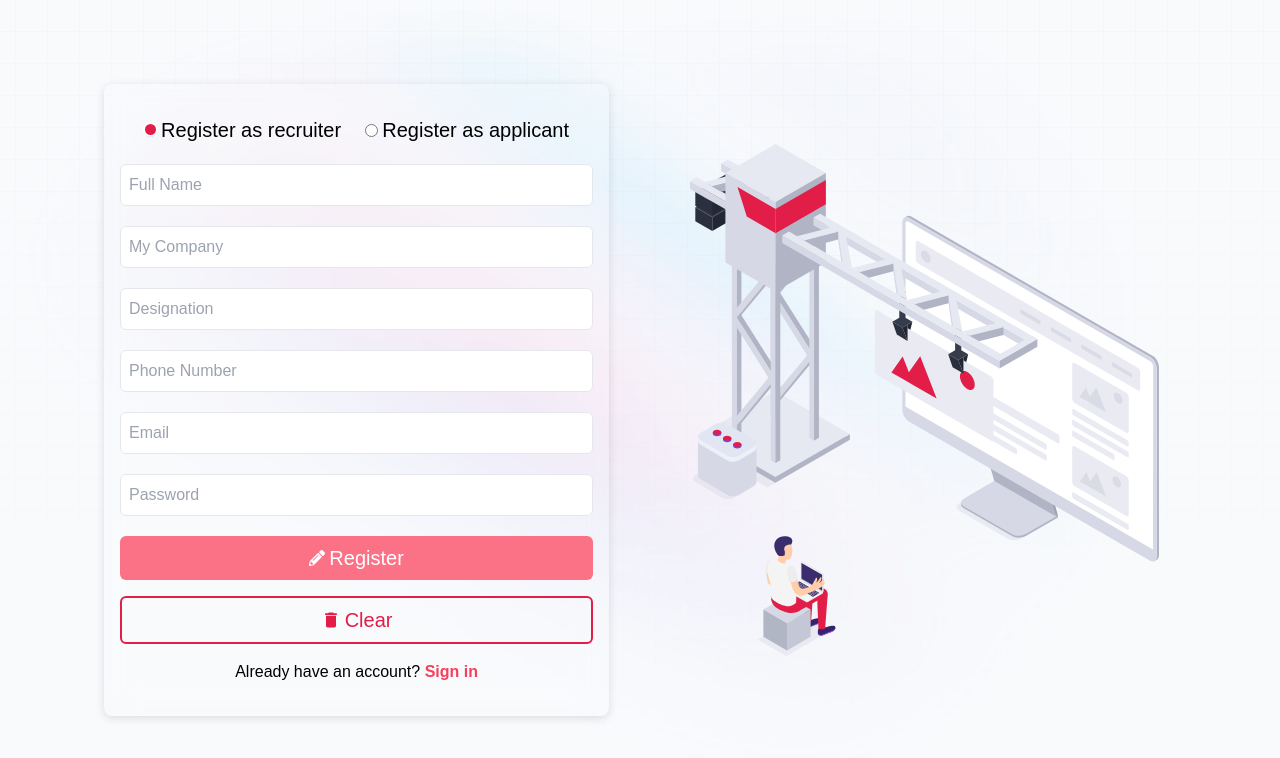
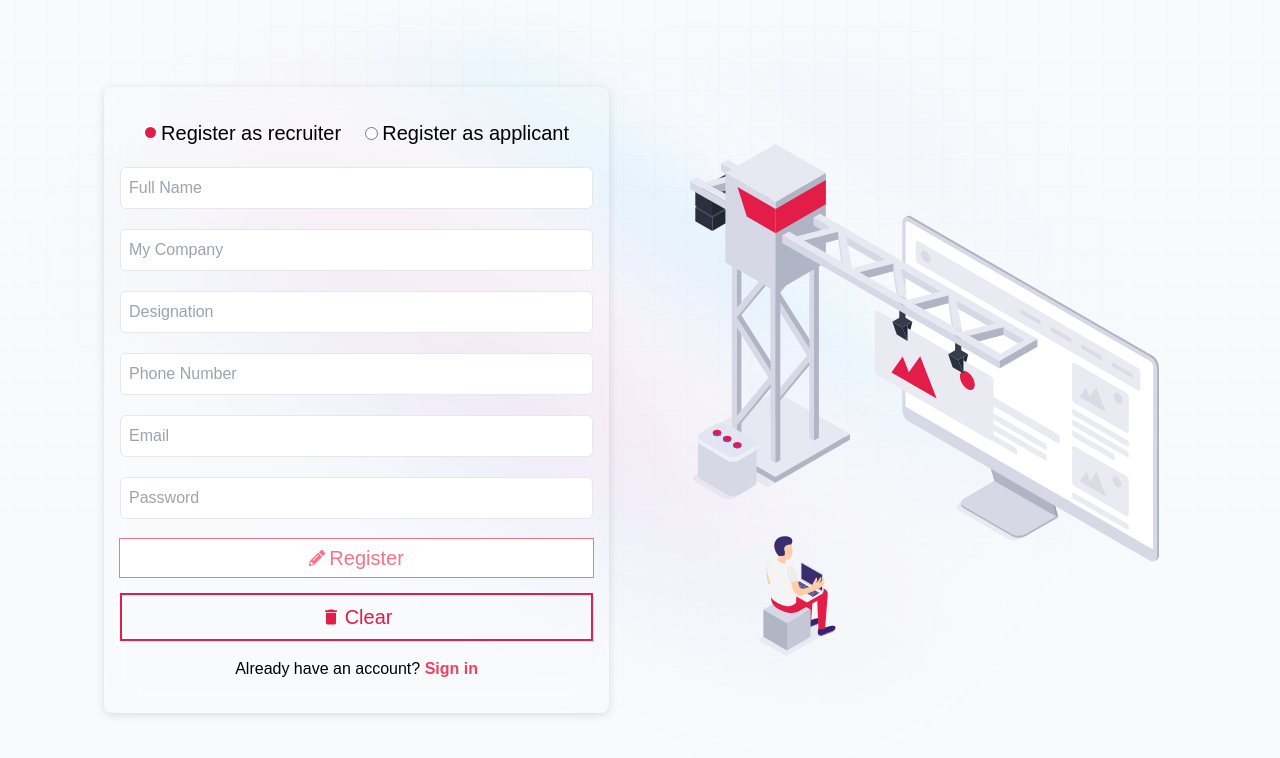
Before and after one commit to tarunfy/Hirely, a React (Create React App) app: page /signup in a window 1280 px wide. Shown: the top 758 px of the page. Built offline with nearby package versions, Linux system fonts and the light colour scheme; no server answers.

Commit message:
changes in ui

```diff
--- a/src/pages/Signin.jsx
+++ b/src/pages/Signin.jsx
@@ -63,13 +63,16 @@ const Signup = () => {
               </div>
             )}
             <button
+              disabled={isLoading || !email || !password}
               type="submit"
-              disabled={isLoading || !email || !password}
+              className={`disabled:border-secondary-400 disabled:cursor-not-allowed border-secondary-600 group first-letter:selection: w-full relative border  focus:outline-none`}
+            >
+              <span
                 className={`${
                   isLoading || !email || !password
-                  ? "bg-secondary-400 cursor-default"
-                  : "bg-secondary-600 hover:bg-secondary-700"
-              } flex justify-center items-center  transition-colors duration-300 ease-in-out w-full text-xl font-medium px-5 py-2 rounded-md shadow-md  text-white`}
+                    ? "text-secondary-400 cursor-not-allowed ring-secondary-400 transition-none"
+                    : "text-secondary-600 ring-secondary-600 cursor-pointer transform transition-transform group-hover:-translate-y-1 group-hover:-translate-x-1 group-focus:-translate-y-1 group-focus:-translate-x-1"
+                } w-full inline-flex  items-center justify-center self-stretch px-2 py-1 text-xl  text-center font-medium  bg-white ring-1  ring-offset-1 `}
               >
                 {!isLoading ? (
                   <>
@@ -97,11 +100,12 @@ const Signup = () => {
                     Logging...
                   </>
                 )}
+              </span>
             </button>
             <button
               onClick={handleClear}
               type="reset"
-              className="border-secondary-600 border-2 flex justify-center items-center text-center text-secondary-600 w-full px-5 py-2 font-medium text-xl mt-4 rounded-md transition-colors duration-300 ease-in-out  hover:bg-secondary-50"
+              className="border-secondary-600 border-2 flex justify-center items-center text-center text-secondary-600 w-full px-5 py-2 font-medium text-xl mt-4  transition-colors duration-300 ease-in-out  hover:bg-secondary-50"
             >
               <MdDelete className="mr-1 h-5 w-5" fill="#F43F5F" />
               Clear
--- a/src/pages/Signup.jsx
+++ b/src/pages/Signup.jsx
@@ -243,13 +243,16 @@ const Signup = () => {
               </div>
             )}
             <button
+              disabled={isDisabled}
               type="submit"
-              disabled={isDisabled}
+              className={`disabled:border-secondary-400 disabled:cursor-not-allowed group border-secondary-600 first-letter:selection: w-full relative border  focus:outline-none`}
+            >
+              <span
                 className={`${
                   isDisabled
-                  ? "bg-secondary-400 cursor-default"
-                  : "bg-secondary-600 hover:bg-secondary-700"
-              } flex justify-center items-center  transition-colors duration-300 ease-in-out w-full text-xl font-medium px-5 py-2 rounded-md  text-white`}
+                    ? "text-secondary-400 cursor-not-allowed ring-secondary-400 transition-none"
+                    : "text-secondary-600 ring-secondary-600 cursor-pointer transform transition-transform group-hover:-translate-y-1 group-hover:-translate-x-1 group-focus:-translate-y-1 group-focus:-translate-x-1"
+                } w-full inline-flex  items-center justify-center self-stretch px-2 py-1 text-xl  text-center font-medium  bg-white ring-1  ring-offset-1 `}
               >
                 {!isLoading ? (
                   <>
@@ -276,11 +279,12 @@ const Signup = () => {
                     Registering...
                   </>
                 )}
+              </span>
             </button>
             <button
               onClick={handleClear}
               type="reset"
-              className="flex justify-center items-center border-secondary-600 border-2 text-center  text-secondary-600 w-full px-5 py-2 font-medium text-xl mt-4 rounded-md transition-colors duration-300 ease-in-out  hover:bg-secondary-50"
+              className="flex justify-center items-center border-secondary-600 border-2 text-center  text-secondary-600 w-full px-5 py-2 font-medium text-xl mt-4  transition-colors duration-300 ease-in-out  hover:bg-secondary-50"
             >
               <MdDelete className="mr-1 h-5 w-5" />
               Clear
```
Lines whose indentation alone changed are shown as unchanged.
